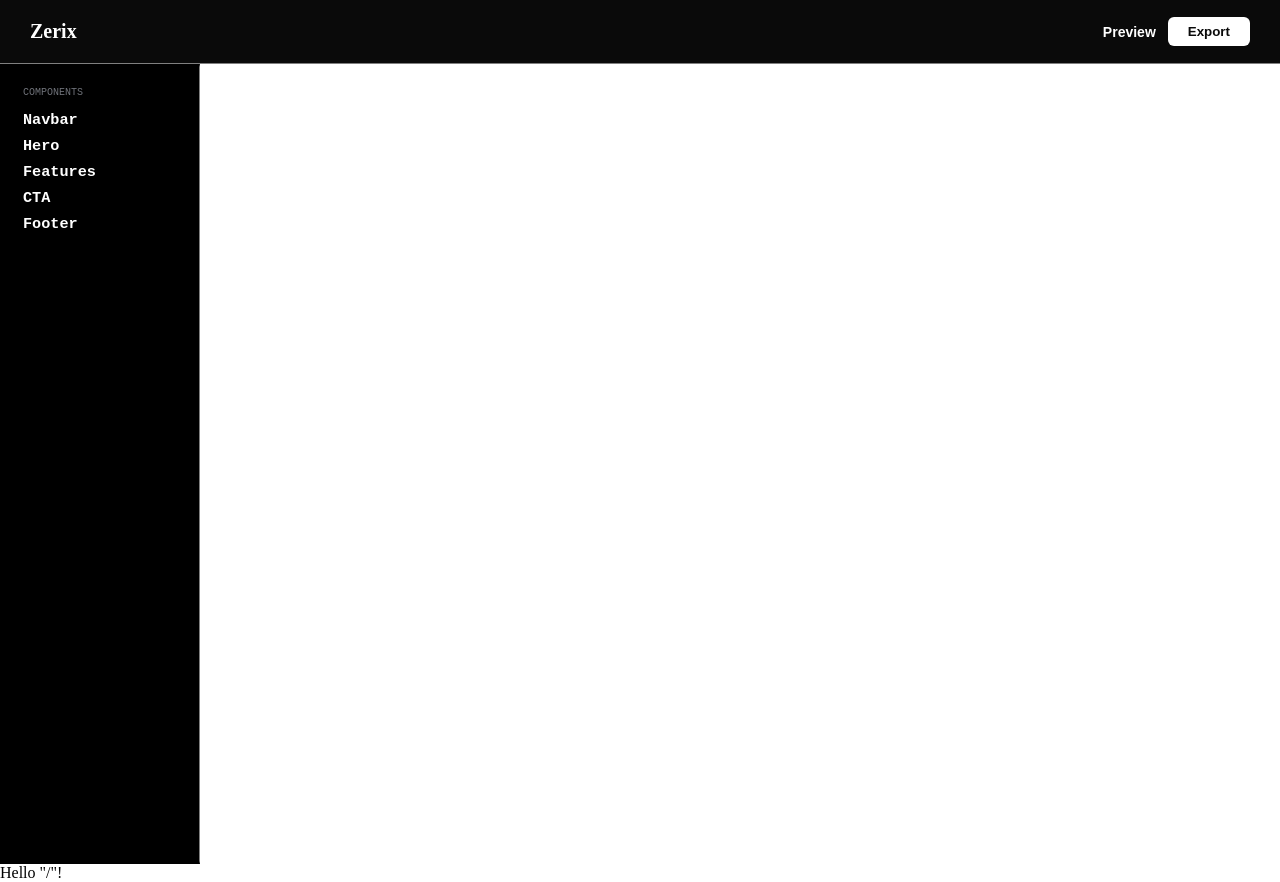
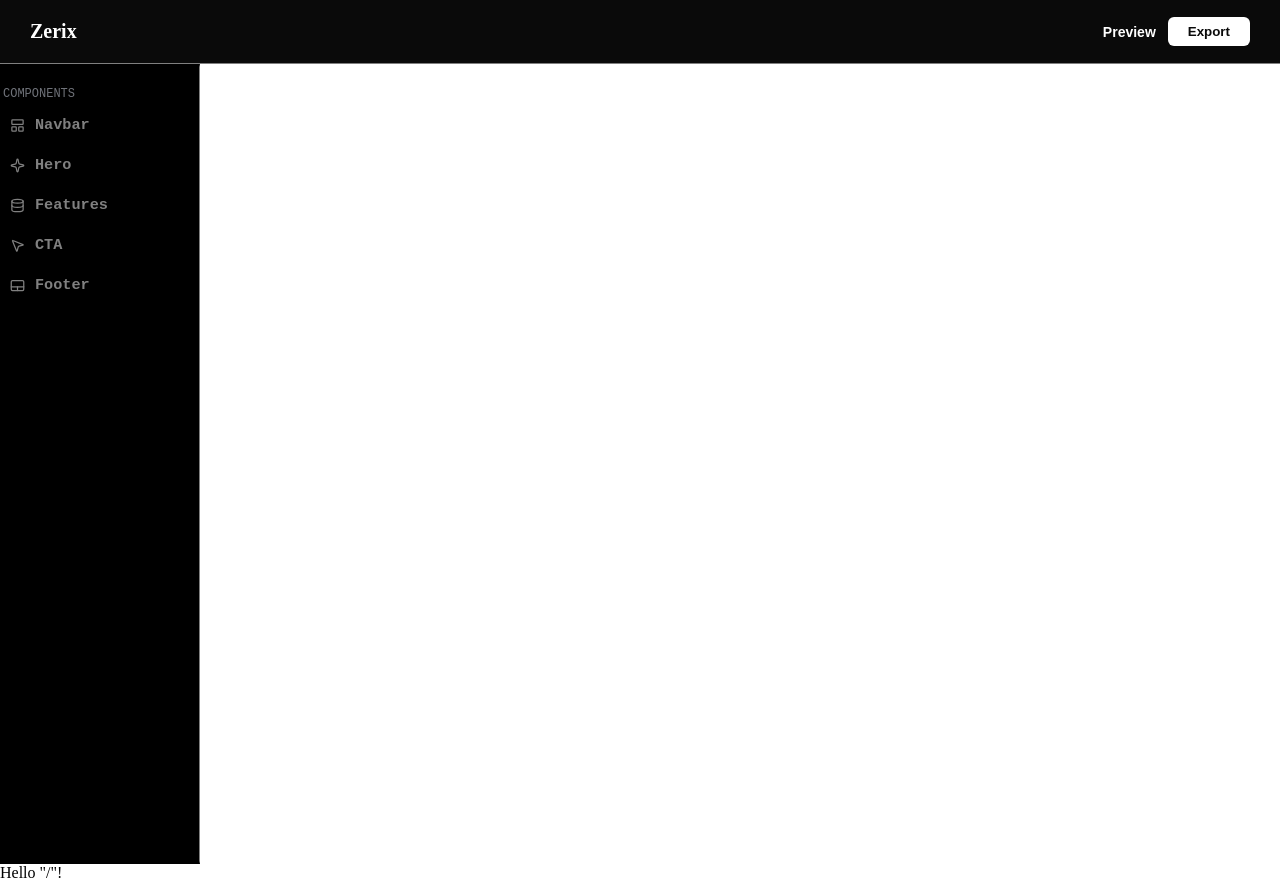
Before and after one commit to Sunjay77/zerix, a React (Vite) app: page / in a window 1280 px wide. Built offline with nearby package versions, Linux system fonts and the light colour scheme.

Commit message:
SideBar: Added Icons

```diff
--- a/package.json
+++ b/package.json
@@ -10,6 +10,7 @@
     "preview": "vite preview"
   },
   "dependencies": {
+    "@svgr/webpack": "^8.1.0",
     "@tanstack/react-router": "^1.168.3",
     "@tanstack/react-router-devtools": "^1.166.11",
     "react": "^19.2.4",
--- a/src/components/Leftsidebar/LeftSideBarStyle.ts
+++ b/src/components/Leftsidebar/LeftSideBarStyle.ts
@@ -6,21 +6,29 @@ export const LeftSidebar = styled.div`
   height: 100vh;
   background: black;
   border: solid black;
-  color: white;
+  color: gray;
   display: flex;
-  flex: 1;
   flex-direction: column;
   gap: 0.5rem;
   border-right: 1px solid gray;
-  padding-left: 20px;
   font-family: monospace;
 `;
 export const SidebarHeading = styled.h2`
   font-weight: 100;
-  font-size: x-small;
+  font-size: small;
   color: #6f7279;
   margin-top: 20px;
-  margin-bottom: 5px;
 `;
 
-export const SidebarContent = styled.h3``;
+export const SidebarItem = styled.div`
+  display: flex;
+  align-items: center;
+  gap: 10px;
+  cursor: pointer;
+  padding: 7px;
+  border-radius: 10px;
+  &:hover {
+    color: white;
+    background: #1a1a1a;
+  }
+`;
--- a/src/components/Leftsidebar/Leftsidebar.tsx
+++ b/src/components/Leftsidebar/Leftsidebar.tsx
@@ -1,13 +1,18 @@
-import { LeftSidebar, SidebarHeading } from "./LeftSideBarStyle";
+import { LeftSidebar, SidebarHeading, SidebarItem } from "./LeftSideBarStyle";
+import { WindowsIcon } from "../icons/WindowsIcon";
+import { HeroIcon } from "../icons/HeroIcon";
+import { FeatureIcon } from "../icons/FeatureIcon";
+import { CtaIcon } from "../icons/CtaIcon";
+import { FooterIcon } from "../icons/FooterIcon";
 const LeftSideBar: React.FC = () => {
   return (
     <LeftSidebar>
       <SidebarHeading>COMPONENTS</SidebarHeading>
-      <h3>Navbar</h3>
-      <h3>Hero</h3>
-      <h3>Features</h3>
-      <h3>CTA</h3>
-      <h3>Footer</h3>
+       <SidebarItem><WindowsIcon /> <h3>Navbar</h3> </SidebarItem>
+        <SidebarItem> <HeroIcon /> <h3>Hero</h3> </SidebarItem>
+        <SidebarItem> <FeatureIcon /> <h3>Features</h3> </SidebarItem>
+        <SidebarItem> <CtaIcon /> <h3>CTA</h3> </SidebarItem>
+        <SidebarItem> <FooterIcon /> <h3>Footer</h3> </SidebarItem>
     </LeftSidebar>
   );
 }
--- /dev/null
+++ b/src/components/icons/CtaIcon.tsx
@@ -0,0 +1,26 @@
+/** @format */
+
+type IconProps = {
+  size?: number;
+  color?: string;
+  className?: string;
+};
+
+export const CtaIcon = ({ size = 15, className }: IconProps) => {
+  return (
+    <svg
+      xmlns="http://www.w3.org/2000/svg"
+      width={size}
+      height={size}
+      viewBox="0 0 24 24"
+      fill="none"
+      stroke="currentColor"
+      stroke-width="2"
+      stroke-linecap="round"
+      stroke-linejoin="round"
+      className={className}
+    >
+      <path d="M4.037 4.688a.495.495 0 0 1 .651-.651l16 6.5a.5.5 0 0 1-.063.947l-6.124 1.58a2 2 0 0 0-1.438 1.435l-1.579 6.126a.5.5 0 0 1-.947.063z" />
+    </svg>
+  );
+};
--- /dev/null
+++ b/src/components/icons/FeatureIcon.tsx
@@ -0,0 +1,28 @@
+/** @format */
+
+type IconProps = {
+  size?: number;
+  color?: string;
+  className?: string;
+};
+
+export const FeatureIcon = ({ size = 15, className }: IconProps) => {
+  return (
+    <svg
+      xmlns="http://www.w3.org/2000/svg"
+      width={size}
+      height={size}
+      viewBox="0 0 24 24"
+      fill="none"
+      stroke="currentColor"
+      stroke-width="2"
+      stroke-linecap="round"
+      stroke-linejoin="round"
+      className={className}
+    >
+      <ellipse cx="12" cy="5" rx="9" ry="3" />
+      <path d="M3 5V19A9 3 0 0 0 21 19V5" />
+      <path d="M3 12A9 3 0 0 0 21 12" />
+    </svg>
+  );
+};
--- /dev/null
+++ b/src/components/icons/FooterIcon.tsx
@@ -0,0 +1,28 @@
+/** @format */
+
+type IconProps = {
+  size?: number;
+  color?: string;
+  className?: string;
+};
+
+export const FooterIcon = ({ size = 15, className }: IconProps) => {
+  return (
+    <svg
+      xmlns="http://www.w3.org/2000/svg"
+      width={size}
+      height={size}
+      viewBox="0 0 24 24"
+      fill="none"
+      stroke="currentColor"
+      stroke-width="2"
+      stroke-linecap="round"
+      stroke-linejoin="round"
+      className={className}
+    >
+      <rect width="20" height="16" x="2" y="4" rx="2" />
+      <path d="M2 14h20" />
+      <path d="M12 20v-6" />
+    </svg>
+  );
+};
--- /dev/null
+++ b/src/components/icons/HeroIcon.tsx
@@ -0,0 +1,29 @@
+/** @format */
+
+type IconProps = {
+  size?: number;
+  color?: string;
+  className?: string;
+};
+
+export const HeroIcon = ({
+  size = 15,
+  className,
+}: IconProps) => {
+  return (
+    <svg
+      xmlns="http://www.w3.org/2000/svg"
+      width={size}
+      height={size}
+      viewBox="0 0 24 24"
+      fill="none"
+      stroke="currentColor"
+      strokeWidth="2"
+      strokeLinecap="round"
+      strokeLinejoin="round"
+      className={className}
+    >
+      <path d="M11.017 2.814a1 1 0 0 1 1.966 0l1.051 5.558a2 2 0 0 0 1.594 1.594l5.558 1.051a1 1 0 0 1 0 1.966l-5.558 1.051a2 2 0 0 0-1.594 1.594l-1.051 5.558a1 1 0 0 1-1.966 0l-1.051-5.558a2 2 0 0 0-1.594-1.594l-5.558-1.051a1 1 0 0 1 0-1.966l5.558-1.051a2 2 0 0 0 1.594-1.594z" />
+    </svg>
+  );
+};
--- /dev/null
+++ b/src/components/icons/WindowsIcon.tsx
@@ -0,0 +1,32 @@
+/** @format */
+
+type IconProps = {
+  size?: number;
+  color?: string;
+  className?: string;
+};
+
+export const WindowsIcon = ({
+  size = 15,
+  color = "currentColor",
+  className,
+}: IconProps) => {
+  return (
+    <svg
+      xmlns="http://www.w3.org/2000/svg"
+      width={size}
+      height={size}
+      viewBox="0 0 24 24"
+      fill="none"
+      stroke="currentColor"
+      strokeWidth={2}
+      strokeLinecap="round"
+      strokeLinejoin="round"
+      className={className}
+    >
+      <rect width="18" height="7" x="3" y="3" rx="1" />
+      <rect width="7" height="7" x="3" y="14" rx="1" />
+      <rect width="7" height="7" x="14" y="14" rx="1" />
+    </svg>
+  );
+};
```
Also changed, not shown: 1 other file (tests, documents, lock files or other folders).
